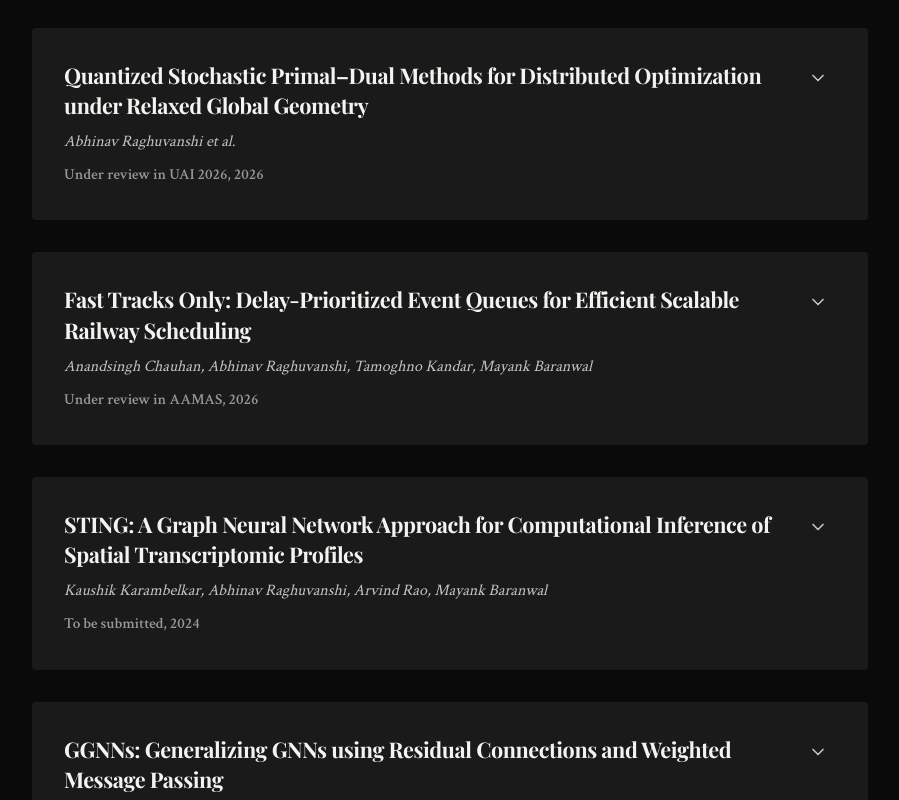
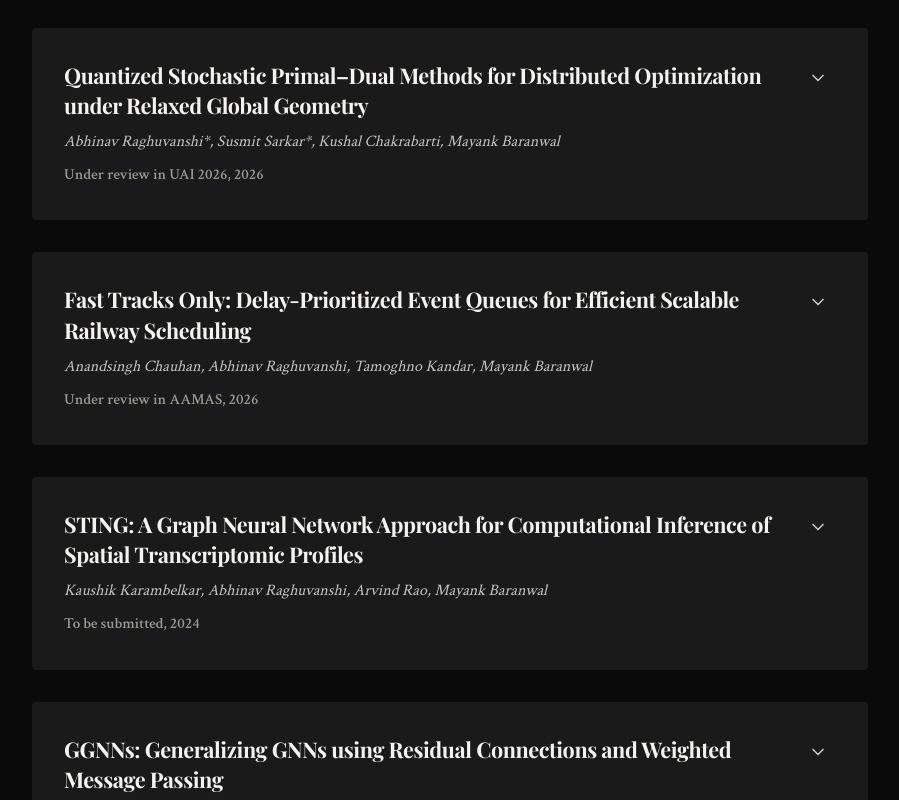
Before and after one commit to abhinavr11/abhinavr11.github.io, a React (Create React App) app in the folder frontend/: page / in a window 1280 px wide. Shown: the part 1460-2260 px from the top of the page, without its empty margins (190-1089 px from the left). Built offline with nearby package versions, Linux system fonts and the light colour scheme.

Commit message:
fixed a lot of things

```diff
--- a/frontend/src/mock.js
+++ b/frontend/src/mock.js
@@ -32,14 +32,6 @@ export const portfolioData = {
     {
       date: "January 2025",
       text: "Paper on gradient-based optimal function learning submitted to TMLR"
-    },
-    {
-      date: "December 2024",
-      text: "Started work on railway scheduling optimization at TCS Research"
-    },
-    {
-      date: "August 2024",
-      text: "Joined Data and Decision Sciences group at TCS Research"
     },
     {
       date: "May 2024",
@@ -92,7 +84,7 @@ export const portfolioData = {
     {
       id: "pub5",
       title: "Quantized Stochastic Primal–Dual Methods for Distributed Optimization under Relaxed Global Geometry",
-      authors: "Abhinav Raghuvanshi et al.",
+      authors: "Abhinav Raghuvanshi*, Susmit Sarkar*, Kushal Chakrabarti, Mayank Baranwal",
       venue: "Under review in UAI 2026",
       year: "2026",
       description: "We study distributed optimization with stochastic gradients and finite-bit communication modeled by random (unbiased) quantization. We propose q-PDGD, a quantized stochastic primal–dual method, and analyze it under relaxed global geometry. Under restricted secant inequality (RSI), a constant step-size yields linear contraction to an explicit neighborhood determined by gradient noise.",
```
